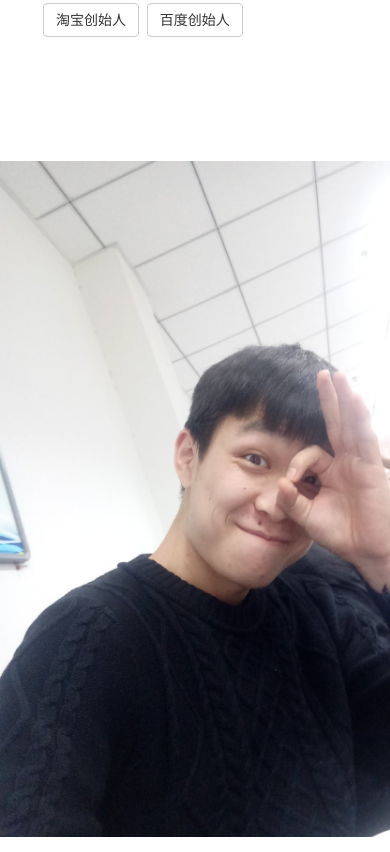
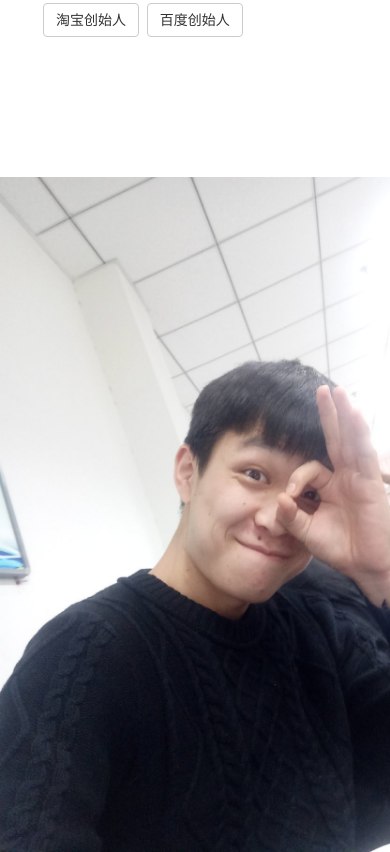
Before and after one commit to leaningzzZ/aboutMe, a plain HTML site: page index.html in a window 390 px wide. Shown: the part 767-1619 px from the top of the page. Drawn offline with nearby package versions, Linux system fonts and the light colour scheme.

Commit message:
2019-3-5

```diff
--- a/index.css
+++ b/index.css
@@ -54,9 +54,8 @@ body{
         height: 80vh;
         background: url("./image/pic.jpg");
         background-size: cover;
-        right: 0;
-        top: 10vh;
-        position: relative;
+        margin-top: 100px;
+        position: static;
     }
     .article{
         width: 100vw;
```
